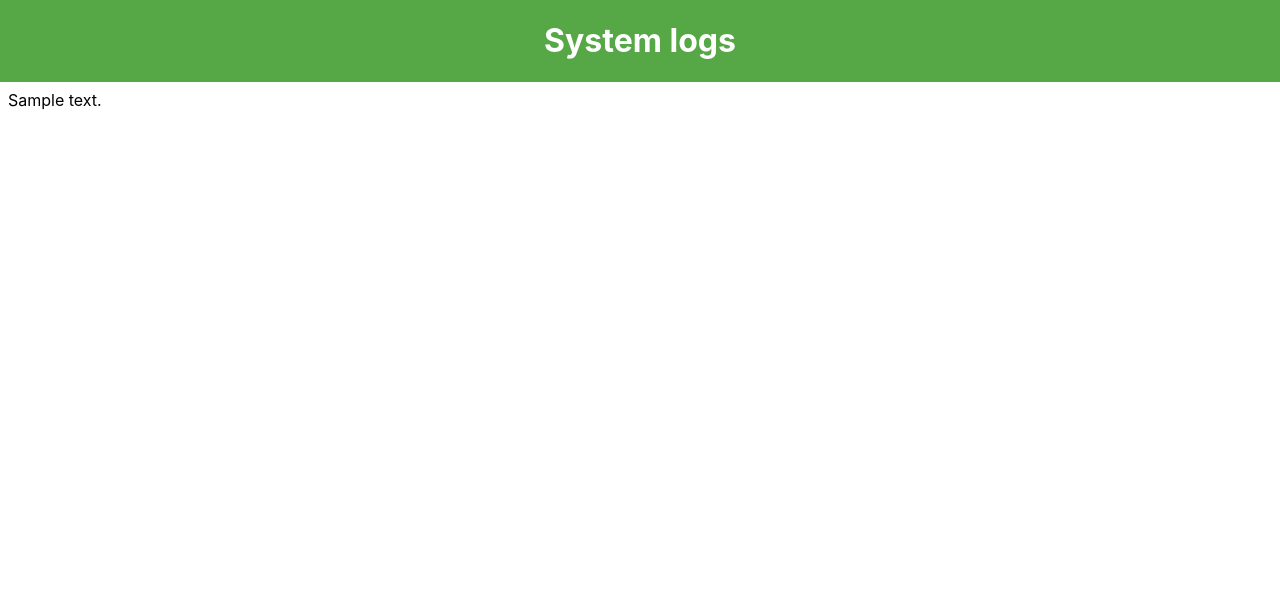
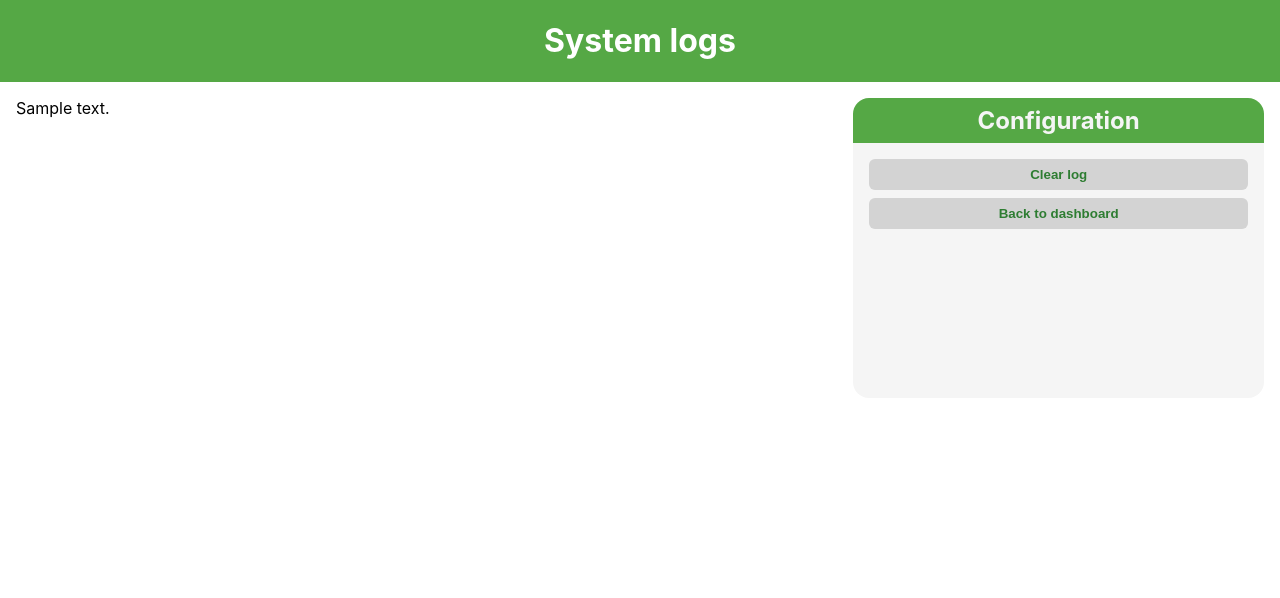
Before and after one commit to longnguyen2391/catch, a Flask app: template app/templates/log.html in a window 1280 px wide. Shown: the top 598 px of the page. Run offline with Flask 3, Linux system fonts and the light colour scheme; the template is opened without the code that fills it: most values are stand-ins (such as "Sample title", 1, 10 or a date in 2020); parts of the project's set-up code (start-up, migrations or seed data) failed here and were passed over.

Commit message:
refactor code again

```diff
--- a/app/__init__.py
+++ b/app/__init__.py
@@ -1,8 +1,8 @@
 import os
 import datetime
-import time
 import threading
 import logging
+from logging.handlers import RotatingFileHandler
 
 from flask import Flask, session, render_template
 from flask_login import LoginManager, login_required
@@ -50,8 +50,8 @@ def create_app():
     logger = logging.getLogger("system")
     logger.setLevel(logging.INFO)
 
-    log_file = os.path.join(app.root_path, 'static', 'system.log')
-    file_handler = logging.FileHandler(log_file)
+    log_file = os.path.join(app.root_path, 'static/assets', 'system.log')
+    file_handler = RotatingFileHandler(log_file, maxBytes=1_000_000, backupCount=3)
     file_handler.setLevel(logging.INFO)
 
     formatter = logging.Formatter("%(asctime)s - %(levelname)s - %(message)s")
@@ -82,7 +82,7 @@ def create_app():
     from .utils import load_config
     config = load_config()
 
-    if config['enable'] == True:
+    if config['enable'] == "true":
         interval = int(config['minutes']) * 60 + int(config['second'])
         timelapse_task = threading.Thread(target=app.camera.timelapse, args=(interval,))
         timelapse_task.start()
--- a/app/routes/configuration.py
+++ b/app/routes/configuration.py
@@ -21,7 +21,7 @@ def set():
     name = next(iter(request.form))
     value = request.form.get(name)
 
-    with current_app.camera_lock:
+    with current_app.camera.lock:
         result = current_app.camera.set_config(name=name, value=value)
 
     if result:
@@ -53,7 +53,7 @@ def get():
 
 @bp.route('/status', methods=['GET'])
 def status():
-    with current_app.camera_lock:
+    with current_app.camera.lock:
         current_status = current_app.camera.is_connected()
 
     return jsonify({
--- a/app/routes/timelapse.py
+++ b/app/routes/timelapse.py
@@ -31,14 +31,13 @@ def start():
     second = request.form.get('second')
     enable = request.form.get('enable')
 
-    save_config({'minutes': minutes, 'second': second, 'enable': enable})
-
     if len(minutes) == 0 or len(second) == 0:
         return jsonify({
             'status': 'fail',
             'message': 'invalid data'
         }), 400
     else:
+        save_config({'minutes': minutes, 'second': second, 'enable': enable})
         interval = int(minutes) * 60 + int(second)
 
         timelapse_task = threading.Thread(target=current_app.camera.timelapse, args=(interval,))
--- a/app/static/css/styles.css
+++ b/app/static/css/styles.css
@@ -144,6 +144,10 @@ hr {
     gap: 0.5rem;
 }
 
+.redirect {
+    width: 100%;
+}
+
 @media (max-width: 768px) {
     .content, .setting_row--split {
         grid-template-columns: 1fr;
--- a/app/static/js/capture.js
+++ b/app/static/js/capture.js
@@ -9,7 +9,7 @@ document.addEventListener("DOMContentLoaded", function () {
         })
 
         const data = await response.json()
-
+        console.log(data)
         if (data.status === "success"){
             const image = document.createElement("img")
             const container = document.querySelector(".content__image")
--- a/app/static/js/timelapse.js
+++ b/app/static/js/timelapse.js
@@ -80,7 +80,6 @@ document.addEventListener("DOMContentLoaded", async function () {
     if (configData.status === "success"){
         if (configData.message.enable === "true"){
             autoStatus.innerHTML = "Enable"
-            enableTimelapse(configData)
             auto.checked = true
         } else {
             autoStatus.innerHTML = "Disable"
--- a/app/templates/dashboard.html
+++ b/app/templates/dashboard.html
@@ -221,7 +221,9 @@
                     <button id="sync" class="content__button">Sync files to cloud</button>
                 </div>
                 <div class="content__row">
-                    <button id="log" class="content__button">View log file</button>
+                    <form class="redirect" action="{{ url_for('configuration.log') }}" method="GET">
+                        <button class="content__button">View log file</button>
+                    </form>
                 </div>
             </div>
         </div>
--- a/app/templates/log.html
+++ b/app/templates/log.html
@@ -20,8 +20,28 @@
         }
     }
 
-    .content {
-        padding: 0.5rem;
+    .container {
+        display: grid;
+        grid-template-columns: 2fr 1fr;
+        gap: 1rem;
+        margin: 1rem;
+
+        .container__box {
+            width: 100%;
+            height: 300px;
+            word-wrap: break-word;
+            border-radius: .25rem;
+        }
+
+        .container__box--scroll {
+            overflow-y: scroll;
+        }
+    }
+
+    @media (max-width: 768px) {
+        .container {
+            grid-template-columns: 1fr;
+        }
     }
 </style>
 {% endblock  %}
@@ -30,7 +50,24 @@
     <div class="hero">
         <h1 class="hero__title">System logs</h1>
     </div>
-    <div class="content">
-        {{ content | safe}}
+    <div class="container">
+        <div class="container__box container__box--scroll">
+            {{ content | safe}}
+        </div>
+        <div class="content__box">
+            <div class="content__header">
+                <h2 class="content__title">Configuration</h2>
+            </div>
+            <div class="content__controls">
+                <div class="content__row">
+                    <button class="content__button">Clear log</button>
+                </div>
+                <div class="content__row">
+                    <form class="redirect" action="{{ url_for('dashboard') }}" method="GET">
+                        <button class="content__button">Back to dashboard</button>
+                    </form>
+                </div>
+            </div>
+        </div>
     </div>
 {% endblock %}
```
Also changed, not shown: app/controller.py (+20 -2 lines), app/routes/capture.py (+12 -10 lines), 2 other files.
